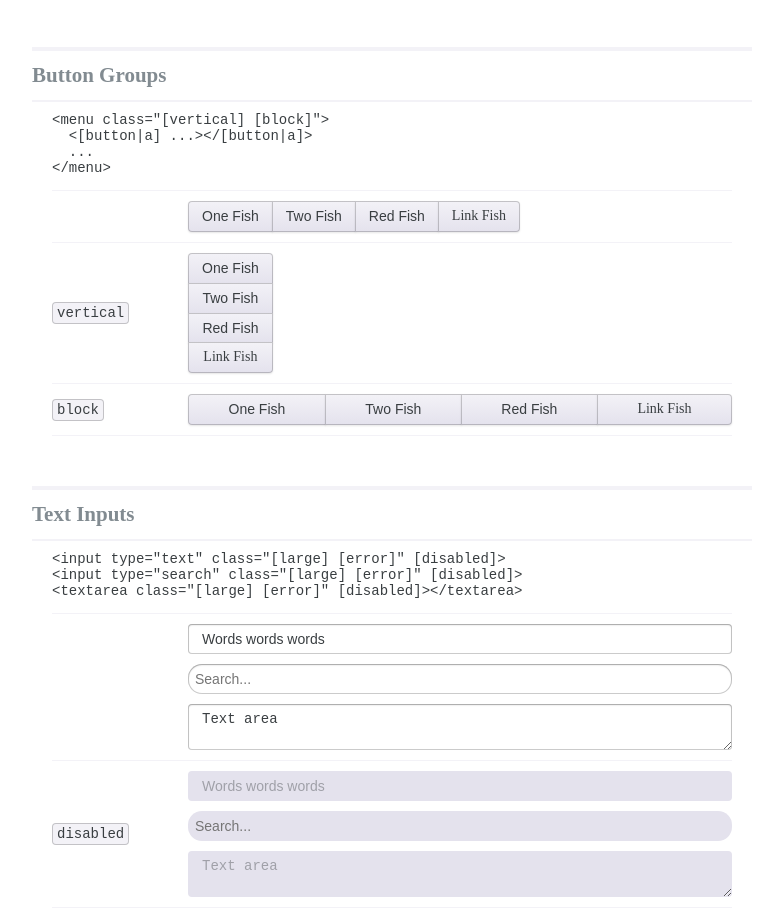
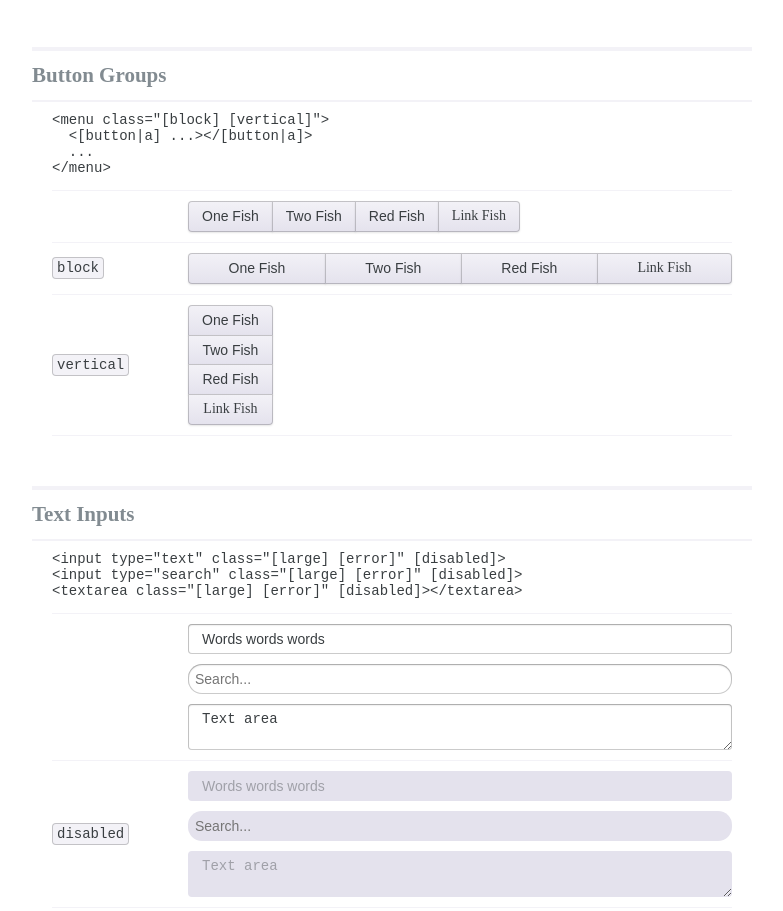
Before and after one commit to giladgray/barebones, a website: page src/index.jade in a window 1280 px wide. Shown: the part 1783-2694 px from the top of the page, without its empty margins (248-1031 px from the left). Drawn offline with nearby package versions, Linux system fonts and the light colour scheme; files that its build step writes are made by us from their sources.

Commit message:
fix :disabled styles for <a> tags

```diff
--- a/src/_button.scss
+++ b/src/_button.scss
@@ -19,20 +19,18 @@
   padding: 9px 15px 7px;
   color: $text-color;
 
-  &:disabled,
-  &.disabled {
+  // using attribute selector so it works for <a> tags too
+  &[disabled] {
     background: darken($button-color, 8%);
     box-shadow: none;
     color: rgba($text-color, 0.5);
   }
 
-  &:hover:not(:disabled),
-  &.hover {
+  &:hover:not([disabled]) {
     background: linear-gradient(to bottom, darken($button-color, 3%), darken($button-color, 8%));
   }
 
-  &:active:not(:disabled),
-  &.active {
+  &:active:not([disabled]) {
     box-shadow: inset border-shadow(0.2), inset drop-shadow(0.2);
     background: linear-gradient(to bottom, darken($button-color, 10%), darken($button-color, 15%));
   }
@@ -52,8 +50,7 @@
     text-decoration: none;
   }
 
-  &:disabled,
-  &.disabled {
+  &[disabled] {
     cursor: not-allowed;
     color: rgba($text-color, 0.4);
   }
--- a/src/index.jade
+++ b/src/index.jade
@@ -67,12 +67,12 @@ html
     h2#button-groups.section-title Button Groups
     section
       pre.
-        &lt;menu class="[vertical] [block]"&gt;
+        &lt;menu class="[block] [vertical]"&gt;
           &lt;[button|a] ...>&lt;/[button|a]>
           ...
         &lt;/menu>
       dl
-        each mod in ['', 'vertical', 'block']
+        each mod in ['', 'block', 'vertical']
           dt: code= mod
           dd
             menu(class=mod)
```
